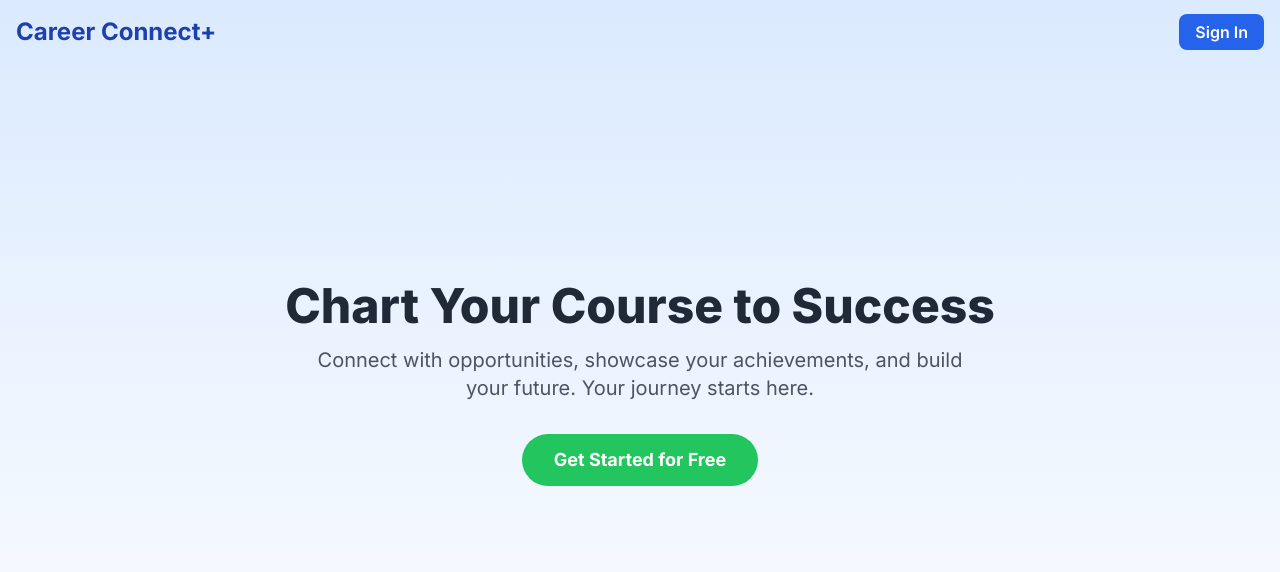
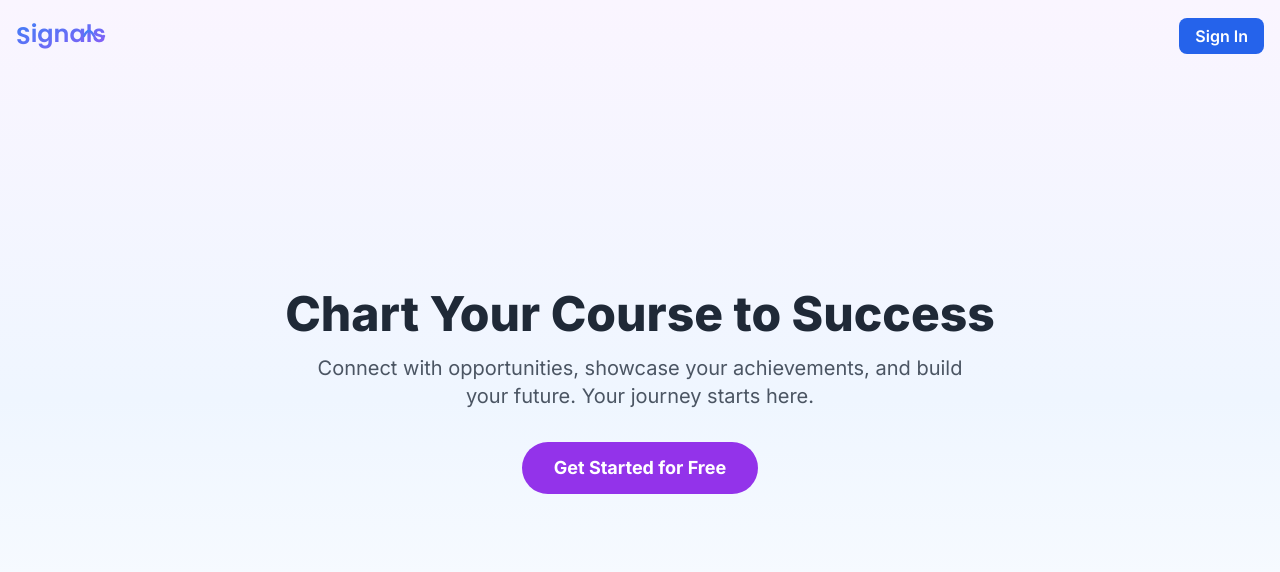
Before and after one commit to scooter7/signals, a Next.js app: page / in a window 1280 px wide. Shown: the top 572 px of the page. Built offline with nearby package versions, Linux system fonts and the light colour scheme; no server answers.

Commit message:
signals logo

```diff
--- a/app/(main)/layout.tsx
+++ b/app/(main)/layout.tsx
@@ -3,13 +3,14 @@ import Link from 'next/link';
 import { redirect } from 'next/navigation';
 import { Home, User, Briefcase, Users, MessageSquare, LogOut, FileText, Sparkles } from 'lucide-react';
 import { Button } from '@/components/ui/Button';
+import { Logo } from '@/components/ui/Logo'; // <-- Import the new Logo component
 
 export default async function MainLayout({
   children,
 }: {
   children: React.ReactNode;
 }) {
-  const supabase = createClient(); // FIX: No argument needed
+  const supabase = createClient();
 
   const {
     data: { session },
@@ -38,11 +39,10 @@ export default async function MainLayout({
 
   return (
     <div className="flex min-h-screen bg-gray-100">
-      {/* Sidebar Navigation */}
       <aside className="w-64 bg-white border-r border-gray-200 flex-shrink-0 flex flex-col">
-        <div className="h-16 flex items-center justify-center border-b border-gray-200">
-          <Link href="/dashboard" className="text-2xl font-bold text-blue-800">
-            Career Connect+
+        <div className="h-16 flex items-center justify-center border-b border-gray-200 px-4">
+          <Link href="/dashboard">
+            <Logo /> {/* <-- Use the Logo component */}
           </Link>
         </div>
         <nav className="flex-1 px-4 py-6 space-y-2">
@@ -67,7 +67,6 @@ export default async function MainLayout({
         </div>
       </aside>
 
-      {/* Main Content */}
       <div className="flex-1 flex flex-col">
         <header className="h-16 bg-white border-b border-gray-200 flex items-center justify-end px-6">
           <div className="flex items-center">
--- a/app/layout.tsx
+++ b/app/layout.tsx
@@ -5,8 +5,8 @@ import "./globals.css";
 const inter = Inter({ subsets: ["latin"] });
 
 export const metadata: Metadata = {
-  title: "Career Connect+",
-  description: "Your path to academic and professional success.",
+  title: "Signals", // <-- Updated Name
+  description: "Connecting education to professional success",
 };
 
 export default function RootLayout({
--- a/app/page.tsx
+++ b/app/page.tsx
@@ -1,9 +1,10 @@
 import { createClient } from '@/lib/supabase/server'
 import Link from 'next/link'
 import { redirect } from 'next/navigation'
+import { Logo } from '@/components/ui/Logo'; // <-- Import the new Logo component
 
 export default async function HomePage() {
-  const supabase = createClient() // FIX: No argument needed
+  const supabase = createClient()
 
   const {
     data: { session },
@@ -14,9 +15,9 @@ export default async function HomePage() {
   }
 
   return (
-    <div className="min-h-screen bg-gradient-to-b from-blue-100 to-white">
+    <div className="min-h-screen bg-gradient-to-b from-purple-50 via-blue-50 to-white">
       <header className="p-4 flex justify-between items-center">
-        <h1 className="text-2xl font-bold text-blue-800">Career Connect+</h1>
+        <Logo /> {/* <-- Use the Logo component */}
         <nav>
           <Link href="/login" className="bg-blue-600 text-white font-semibold py-2 px-4 rounded-lg hover:bg-blue-700 transition-colors">
             Sign In
@@ -30,7 +31,7 @@ export default async function HomePage() {
         <p className="text-xl text-gray-600 max-w-2xl mx-auto mb-8">
           Connect with opportunities, showcase your achievements, and build your future. Your journey starts here.
         </p>
-        <Link href="/signup" className="bg-green-500 text-white font-bold py-3 px-8 rounded-full text-lg hover:bg-green-600 transition-transform transform hover:scale-105">
+        <Link href="/signup" className="bg-purple-600 text-white font-bold py-3 px-8 rounded-full text-lg hover:bg-purple-700 transition-transform transform hover:scale-105">
           Get Started for Free
         </Link>
       </main>
--- /dev/null
+++ b/components/ui/Logo.tsx
@@ -0,0 +1,64 @@
+import * as React from "react";
+
+export function Logo({ className }: { className?: string }) {
+  return (
+    <svg
+      width="120"
+      height="40"
+      viewBox="0 0 120 40"
+      className={className}
+      xmlns="http://www.w3.org/2000/svg"
+    >
+      <defs>
+        <linearGradient id="logoGradient" x1="0%" y1="0%" x2="100%" y2="100%">
+          <stop offset="0%" style={{ stopColor: '#3b82f6', stopOpacity: 1 }} />
+          <stop offset="100%" style={{ stopColor: '#8b5cf6', stopOpacity: 1 }} />
+        </linearGradient>
+      </defs>
+      <style>
+        {`
+          @import url('https://fonts.googleapis.com/css2?family=Poppins:wght@600&display=swap');
+        `}
+      </style>
+      <text
+        x="0"
+        y="28"
+        fontFamily="Poppins, sans-serif"
+        fontSize="24"
+        fontWeight="600"
+        fill="url(#logoGradient)"
+      >
+        S
+        <tspan dy="-2">
+          i
+          <tspan>
+            g
+            <tspan>
+              n
+              <tspan>
+                a
+                <tspan>l</tspan>
+              </tspan>
+            </tspan>
+          </tspan>
+        </tspan>
+        s
+      </text>
+      {/* Signal wave animation */}
+      <path
+        d="M 68 20 Q 73 10, 78 20 T 88 20"
+        stroke="url(#logoGradient)"
+        strokeWidth="2.5"
+        fill="none"
+        strokeLinecap="round"
+      >
+        <animate
+          attributeName="d"
+          values="M 68 20 Q 73 10, 78 20 T 88 20; M 68 20 Q 73 30, 78 20 T 88 20; M 68 20 Q 73 10, 78 20 T 88 20"
+          dur="2s"
+          repeatCount="indefinite"
+        />
+      </path>
+    </svg>
+  );
+}
```
